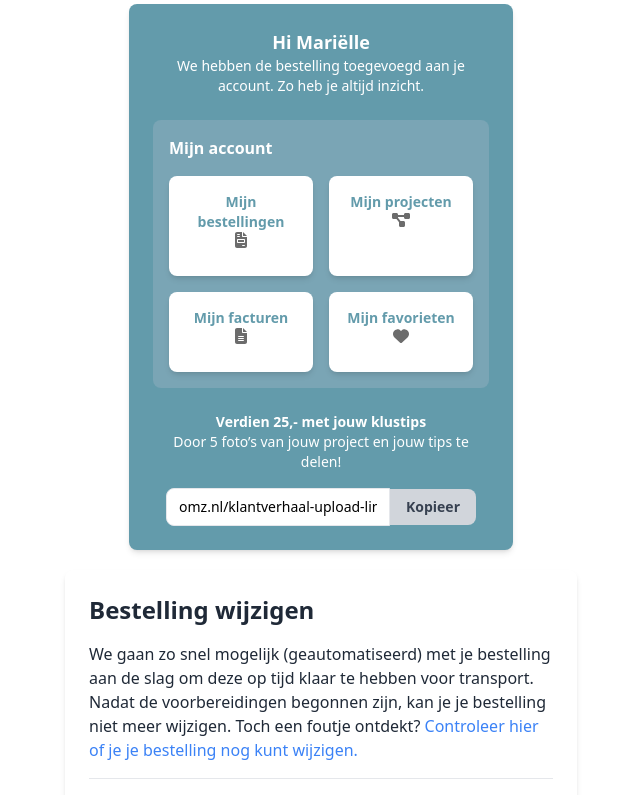
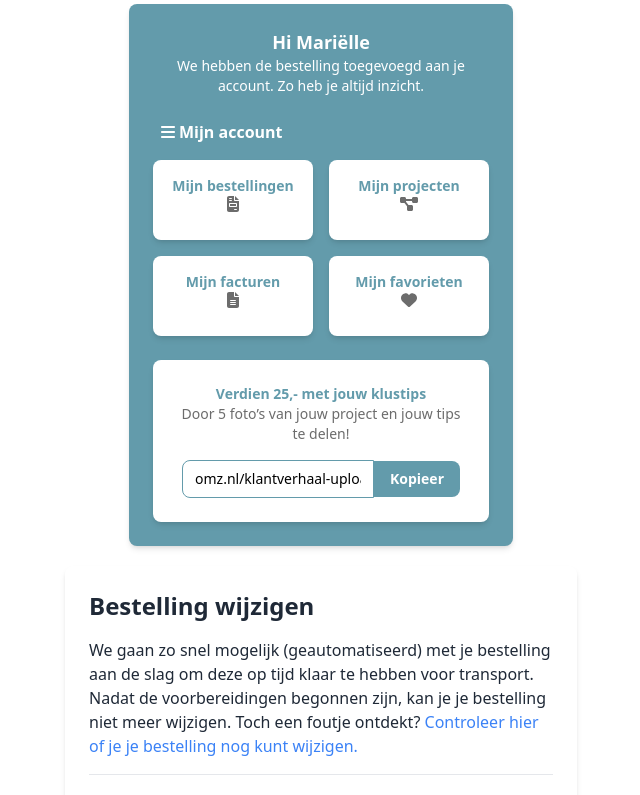
Before and after one commit to Homelessman300/checkout-kaas-kaas, a React (Vite) app: page / in a window 1280 px wide. Shown: the part 520-1315 px from the top of the page, without its empty margins (319-959 px from the left). Built offline with nearby package versions, Linux system fonts and the light colour scheme.

Commit message:
done with styiling changin border of hello compoonet

```diff
--- a/src/component/Details.jsx
+++ b/src/component/Details.jsx
@@ -6,7 +6,7 @@ const OrderDetails = () => {
 
       <h2 className="text-xl font-semibold mb-2">
         Details
-        <span className="bg-blue-600 text-white px-2 py-1 rounded-full text-sm">
+        <span className="bg-[#236376] text-white px-2 py-1 rounded-full text-sm">
           Bestelling 1000XXX
         </span>
       </h2>
--- a/src/component/Hello.jsx
+++ b/src/component/Hello.jsx
@@ -1,7 +1,7 @@
 // Import necessary modules
 import React from 'react';
 import { FontAwesomeIcon } from '@fortawesome/react-fontawesome';
-import { faFileInvoice, faProjectDiagram, faHeart, faFileAlt } from '@fortawesome/free-solid-svg-icons';
+import { faFileInvoice, faProjectDiagram, faHeart, faFileAlt, faBars } from '@fortawesome/free-solid-svg-icons'; // Updated to import faBars
 
 function AccountCard() {
   return (
@@ -17,7 +17,7 @@ function AccountCard() {
 function AccountHeader() {
   return (
     <div className="text-center mb-6">
-      <h1 className="text-lg font-bold text-white">Hi Mariëlle</h1> {/* Updated to white */}
+      <h1 className="text-lg font-bold text-white">Hi Mariëlle</h1>
       <p className="text-sm text-white">
         We hebben de bestelling toegevoegd aan je account. Zo heb je altijd inzicht.
       </p>
@@ -28,9 +28,10 @@ function AccountHeader() {
 // Sub-component for the menu section
 function AccountMenu() {
   return (
-    <div className="bg-[#7aa5b5] rounded-lg p-4">
+    <div>
       <div className="flex items-center mb-4">
-        <span className="text-white font-semibold">Mijn account</span>
+        <FontAwesomeIcon icon={faBars} className="text-white ml-2" />
+        <span className="text-white font-semibold mx-1">Mijn account</span>
       </div>
       <div className="grid grid-cols-2 gap-4 text-center">
         <AccountLink icon={faFileInvoice} label="Mijn bestellingen" />
@@ -48,17 +49,15 @@ function AccountLink({ icon, label }) {
     <div className="bg-white rounded-lg p-4 shadow-md">
       <p className="text-sm font-semibold text-[#639BAB]">{label}</p>
       <FontAwesomeIcon icon={icon} className="text-[#6C6C6C] mb-2" />
-
     </div>
   );
 }
 
-// Sub-component for the reward section
 function RewardSection() {
     return (
-    <div className="mt-6 text-center">
-      <p className="text-sm font-semibold text-white">Verdien 25,- met jouw klustips</p>
-      <p className="text-sm text-white">
+      <div className="mt-6 text-center bg-white rounded-lg shadow-md p-6">
+        <p className="text-sm font-semibold text-[#639BAB]">Verdien 25,- met jouw klustips</p>
+        <p className="text-sm text-[#6C6C6C]">
           Door 5 foto’s van jouw project en jouw tips te delen!
         </p>
         <div className="flex items-center justify-center mt-4">
@@ -66,9 +65,9 @@ function RewardSection() {
             type="text"
             readOnly
             value="omz.nl/klantverhaal-upload-link"
-          className="border rounded-l-lg py-2 px-3 w-2/3 text-sm"
+            className="border border-[#639BAB] rounded-l-lg py-2 px-3 w-2/3 text-sm"
           />
-        <button className="bg-gray-300 text-gray-700 rounded-r-lg py-2 px-4 text-sm font-semibold">
+          <button className="bg-[#639BAB] text-white rounded-r-lg py-2 px-4 text-sm font-semibold">
             Kopieer
           </button>
         </div>
@@ -76,4 +75,5 @@ function RewardSection() {
     );
   }
 
+
 export default AccountCard;
```
Lines whose indentation alone changed are shown as unchanged.
